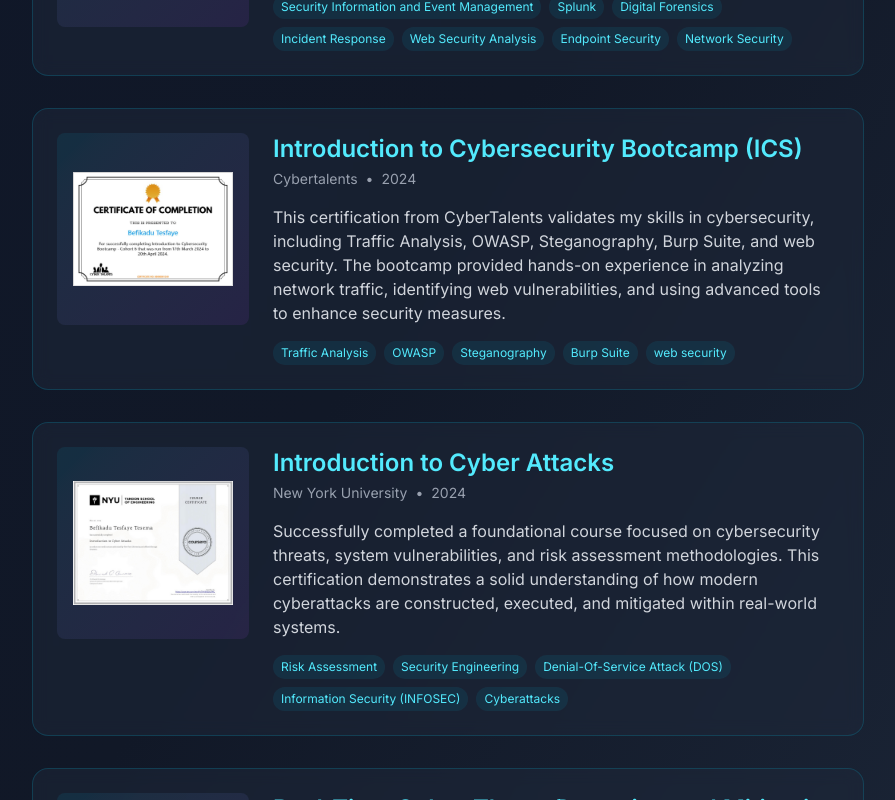
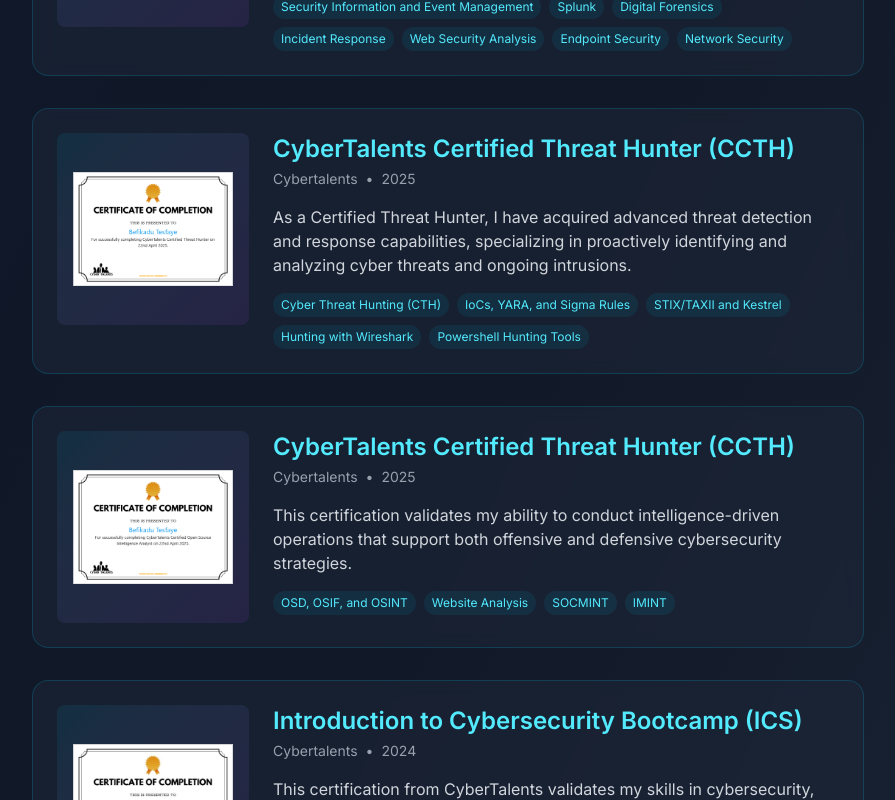
Before and after one commit to 0xfke/befikadu-tesfaye, a Next.js app: page /certifications in a window 1280 px wide. Shown: the part 820-1620 px from the top of the page, without its empty margins (192-1087 px from the left). Built offline with nearby package versions, Linux system fonts and the light colour scheme.

Commit message:
Add certs

```diff
--- a/app/certifications/[slug]/page.tsx
+++ b/app/certifications/[slug]/page.tsx
@@ -21,6 +21,9 @@
       "Gain hands-on experience with Python, Linux, and SQL."
     ]
   },
+
+  // cybertalents
+
   CCSOCA: {
     title: "Cybertalents Certified SOC Analyst (CCSOCA)",
     issuer: "Cybertalents",
@@ -36,6 +39,38 @@
         "Work with SOC tools and technologies in simulated attack environments"
     ]
   },
+
+
+
+  CCTH: {
+    title: "CyberTalents Certified Threat Hunter (CCTH)",
+    issuer: "Cybertalents",
+    date: "2025",
+    image: "/certs/CyberTalents-Certified-Threat-Hunter.png",
+    link: "https://cybertalents.com/certifications/7c5d9231-07c6-4732-a94e-34d71be14140",
+    description: "As a Certified Threat Hunter, I have acquired advanced threat detection and response capabilities, specializing in proactively identifying and analyzing cyber threats and ongoing intrusions.",
+    skills: ["Cyber Threat Hunting (CTH)", "IoCs, YARA, and Sigma Rules", "STIX/TAXII and Kestrel", "Hunting with Wireshark", "Powershell Hunting Tools"],
+    details: [
+        "Understanding the principles of threat hunting and its role in cybersecurity",
+        "Utilizing various tools and techniques for threat detection and analysis"
+      ]
+  },
+
+  CCOSINTA: {
+    title: "CyberTalents Certified OSINT Analyst (CCOSINTA)",
+    issuer: "Cybertalents",
+    date: "2025",
+    image: "/certs/CyberTalents-Certified-OSINT-Analyst.png",
+    link: "https://cybertalents.com/certifications/9844b28e-af93-4089-b6db-827c846583f7", // Replace with actual link if available
+    description: "This certification validates my ability to conduct intelligence-driven operations that support both offensive and defensive cybersecurity strategies.",
+    skills: ["OSD, OSIF, and OSINT", "Website Analysis", "SOCMINT", "IMINT"],
+    details: [
+        "Understanding the principles of Open Source Intelligence (OSINT) and its applications in cybersecurity",
+        "Conducting effective OSINT investigations using various tools and techniques",
+        "Analyzing and interpreting data from multiple sources to derive actionable intelligence"
+      ]
+  },
+
   ICS: {
     title: "Introduction to Cybersecurity Bootcamp (ICS)",
     issuer: "Cybertalents",
@@ -51,6 +86,8 @@
         "Gaining exposure to offensive security concepts and methodologies used by ethical hackers and security professionals"
     ]
   },
+
+  // new york university
 
   ICA: {
     title: "Introduction to Cyber Attacks",
--- a/app/certifications/page.tsx
+++ b/app/certifications/page.tsx
@@ -26,6 +26,28 @@
       description: "The certification validates my ability to understand and operate within a SOC environment, including real-time threat monitoring, incident response, and cyberattack mitigation.",
       skills: ["Security Information and Event Management", "Splunk", "Digital Forensics", "Incident Response", "Web Security Analysis", "Endpoint Security", "Network Security"]
     },
+
+    {
+      slug: "CCTH",
+      title: "CyberTalents Certified Threat Hunter (CCTH)",
+      issuer: "Cybertalents",
+      date: "2025",
+      image: "/certs/CyberTalents-Certified-Threat-Hunter.png",
+      description: "As a Certified Threat Hunter, I have acquired advanced threat detection and response capabilities, specializing in proactively identifying and analyzing cyber threats and ongoing intrusions.",
+      skills: ["Cyber Threat Hunting (CTH)", "IoCs, YARA, and Sigma Rules", "STIX/TAXII and Kestrel", "Hunting with Wireshark", "Powershell Hunting Tools"]
+    },
+
+    {
+      slug: "CCOSINTA",
+      title: "CyberTalents Certified Threat Hunter (CCTH)",
+      issuer: "Cybertalents",
+      date: "2025",
+      image: "/certs/CyberTalents-Certified-OSINT-Analyst.png",
+      description: "This certification validates my ability to conduct intelligence-driven operations that support both offensive and defensive cybersecurity strategies.",
+      skills: ["OSD, OSIF, and OSINT", "Website Analysis", "SOCMINT", "IMINT"]
+    },
+
+
     {
       slug: "ICS",
       title: "Introduction to Cybersecurity Bootcamp (ICS)",
@@ -35,6 +57,8 @@
       description: "This certification from CyberTalents validates my skills in cybersecurity, including Traffic Analysis, OWASP, Steganography, Burp Suite, and web security. The bootcamp provided hands-on experience in analyzing network traffic, identifying web vulnerabilities, and using advanced tools to enhance security measures.",
       skills: ["Traffic Analysis", "OWASP", "Steganography", "Burp Suite", "web security"]
     },
+
+
 
     // New York University Certification
     {
```
Also changed, not shown: public/certs/CyberTalents-Certified-OSINT-Analyst.png (added), public/certs/CyberTalents-Certified-Threat-Hunter.png (added).
